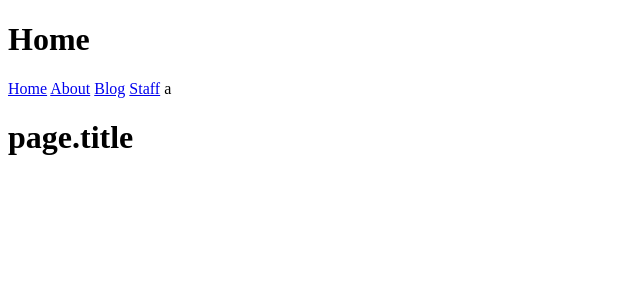
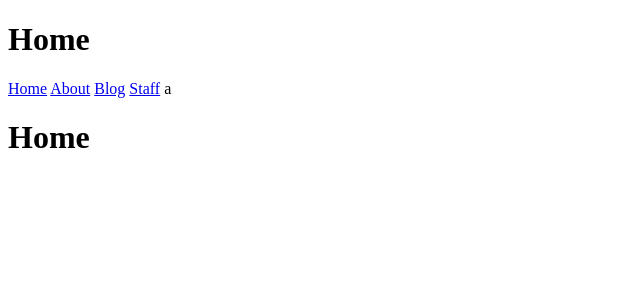
Before and after one commit to hankdeaton/jekyll-tutorial, a Jekyll site: the page built from index.html, in a window 1280 px wide. Shown: the top 300 px of the page, without its empty margins (0-640 px from the left). Built offline with Jekyll 4.4.1, drawn with Linux system fonts in a browser that asks for light colours.

Commit message:
Update index.html
Add double brackets around page.title

```diff
--- a/index.html
+++ b/index.html
@@ -2,4 +2,4 @@
 title: Home
 layout: default
 ---
-<h1> page.title </h1>
+<h1>{{ page.title }}</h1>
```
